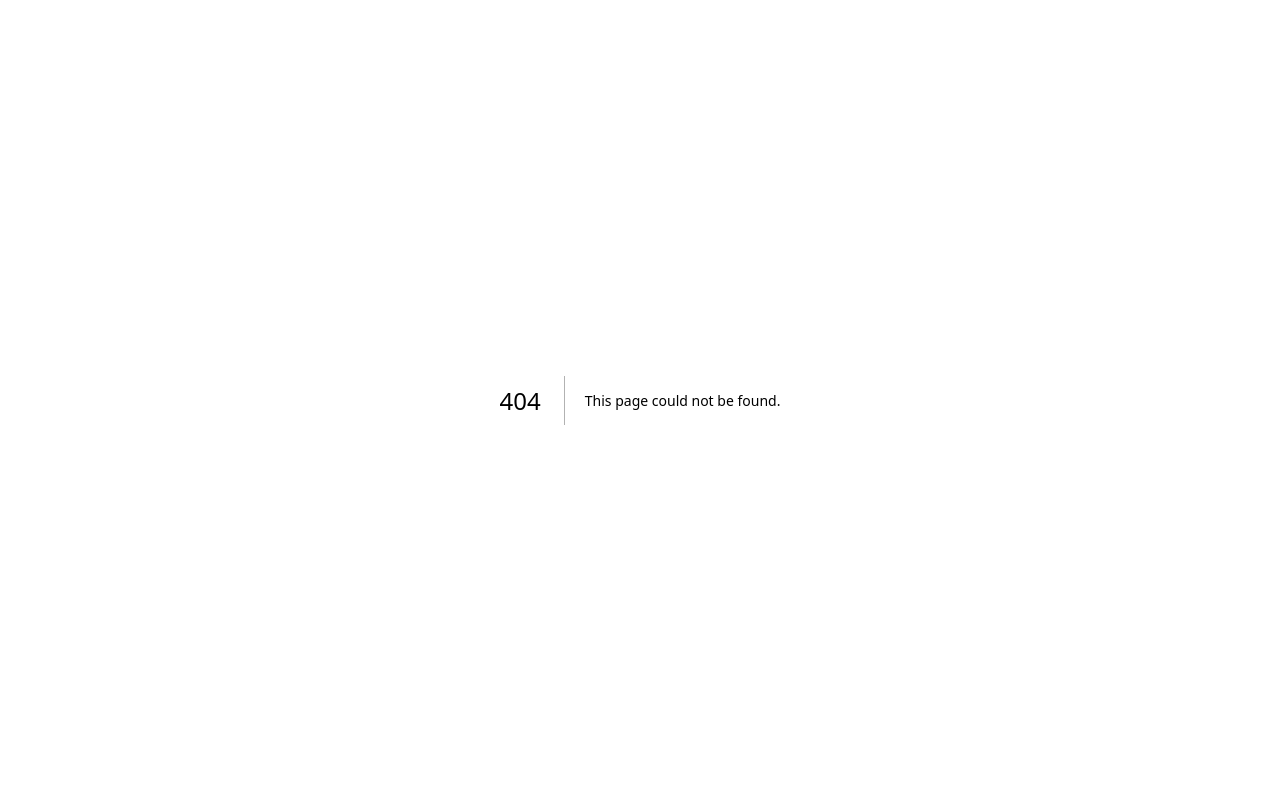
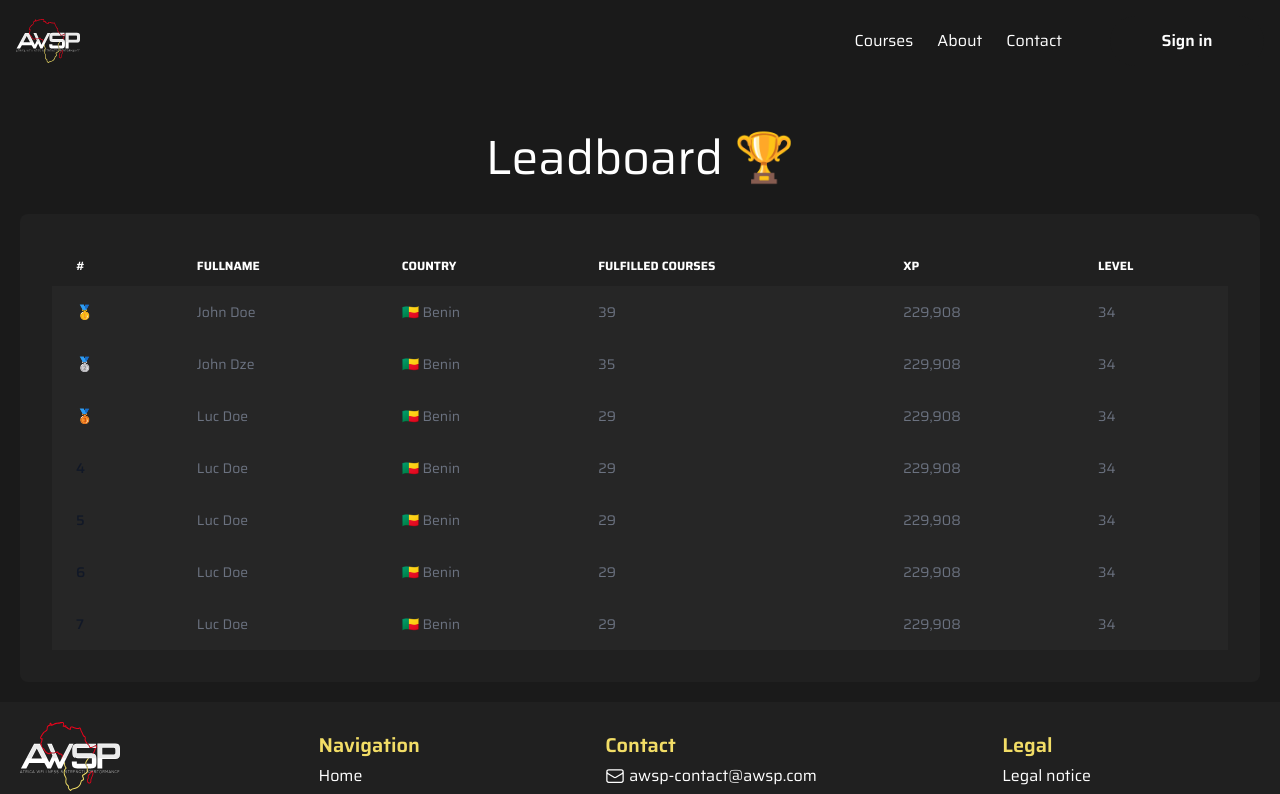
Before and after one commit to admin-tsi/awsp-africa-client, a Next.js app: page /Leadboard in a window 1280 px wide. Before the commit this address had no page. Shown: the top 794 px of the page. Built offline with nearby package versions, Linux system fonts and the light colour scheme.

Commit message:
[Set up] Leadboard Page

```diff
--- /dev/null
+++ b/src/pages/Leadboard/index.tsx
@@ -0,0 +1,115 @@
+import React from 'react';
+import Footer from '@/components/Footer';
+import Navbar from '@/components/Navbar';
+
+export default function Index() {
+  return (
+    <div className="flex flex-col h-screen">
+      <Navbar />
+      <div className="container mx-auto bg-neutral p-5">
+        <div className="w-full flex justify-center items-center my-8">
+          <span className="text-5xl text-white">Leadboard 🏆</span>
+        </div>
+        <div className="relative overflow-x-auto p-8 bg-[#202020] rounded-lg">
+          <table className="w-full text-sm text-left rtl:text-right text-gray-500 dark:text-gray-400">
+            <thead className="text-xs text-white uppercase">
+              <tr>
+                <th scope="col" className="px-6 py-3">
+                  #
+                </th>
+                <th scope="col" className="px-6 py-3">
+                  Fullname
+                </th>
+                <th scope="col" className="px-6 py-3">
+                  Country
+                </th>
+                <th scope="col" className="px-6 py-3">
+                  Fulfilled Courses
+                </th>
+                <th scope="col" className="px-6 py-3">
+                  XP
+                </th>
+                <th scope="col" className="px-6 py-3">
+                  Level
+                </th>
+              </tr>
+            </thead>
+            <tbody>
+              <tr className="bg-[#262626] my-3">
+                <td className="px-6 py-4 font-medium text-gray-900 whitespace-nowrap dark:text-white">
+                  🥇
+                </td>
+                <td className="px-6 py-4">John Doe</td>
+                <td className="px-6 py-4">🇧🇯 Benin</td>
+                <td className="px-6 py-4">39</td>
+                <td className="px-6 py-4">229,908</td>
+                <td className="px-6 py-4">34</td>
+              </tr>
+              <tr className="bg-[#262626] my-3">
+                <td className="px-6 py-4 font-medium text-gray-900 whitespace-nowrap dark:text-white">
+                  🥈
+                </td>
+                <td className="px-6 py-4">John Dze</td>
+                <td className="px-6 py-4">🇧🇯 Benin</td>
+                <td className="px-6 py-4">35</td>
+                <td className="px-6 py-4">229,908</td>
+                <td className="px-6 py-4">34</td>
+              </tr>
+              <tr className="bg-[#262626] my-3">
+                <td className="px-6 py-4 font-medium text-gray-900 whitespace-nowrap dark:text-white">
+                  🥉
+                </td>
+                <td className="px-6 py-4">Luc Doe</td>
+                <td className="px-6 py-4">🇧🇯 Benin</td>
+                <td className="px-6 py-4">29</td>
+                <td className="px-6 py-4">229,908</td>
+                <td className="px-6 py-4">34</td>
+              </tr>
+              <tr className="bg-[#262626] my-3">
+                <td className="px-6 py-4 font-medium text-gray-900 whitespace-nowrap dark:text-white">
+                  4
+                </td>
+                <td className="px-6 py-4">Luc Doe</td>
+                <td className="px-6 py-4">🇧🇯 Benin</td>
+                <td className="px-6 py-4">29</td>
+                <td className="px-6 py-4">229,908</td>
+                <td className="px-6 py-4">34</td>
+              </tr>
+              <tr className="bg-[#262626] my-3">
+                <td className="px-6 py-4 font-medium text-gray-900 whitespace-nowrap dark:text-white">
+                  5
+                </td>
+                <td className="px-6 py-4">Luc Doe</td>
+                <td className="px-6 py-4">🇧🇯 Benin</td>
+                <td className="px-6 py-4">29</td>
+                <td className="px-6 py-4">229,908</td>
+                <td className="px-6 py-4">34</td>
+              </tr>
+              <tr className="bg-[#262626] my-3">
+                <td className="px-6 py-4 font-medium text-gray-900 whitespace-nowrap dark:text-white">
+                  6
+                </td>
+                <td className="px-6 py-4">Luc Doe</td>
+                <td className="px-6 py-4">🇧🇯 Benin</td>
+                <td className="px-6 py-4">29</td>
+                <td className="px-6 py-4">229,908</td>
+                <td className="px-6 py-4">34</td>
+              </tr>
+              <tr className="bg-[#262626] my-3">
+                <td className="px-6 py-4 font-medium text-gray-900 whitespace-nowrap dark:text-white">
+                  7
+                </td>
+                <td className="px-6 py-4">Luc Doe</td>
+                <td className="px-6 py-4">🇧🇯 Benin</td>
+                <td className="px-6 py-4">29</td>
+                <td className="px-6 py-4">229,908</td>
+                <td className="px-6 py-4">34</td>
+              </tr>
+            </tbody>
+          </table>
+        </div>
+      </div>
+      <Footer />
+    </div>
+  );
+}
```
